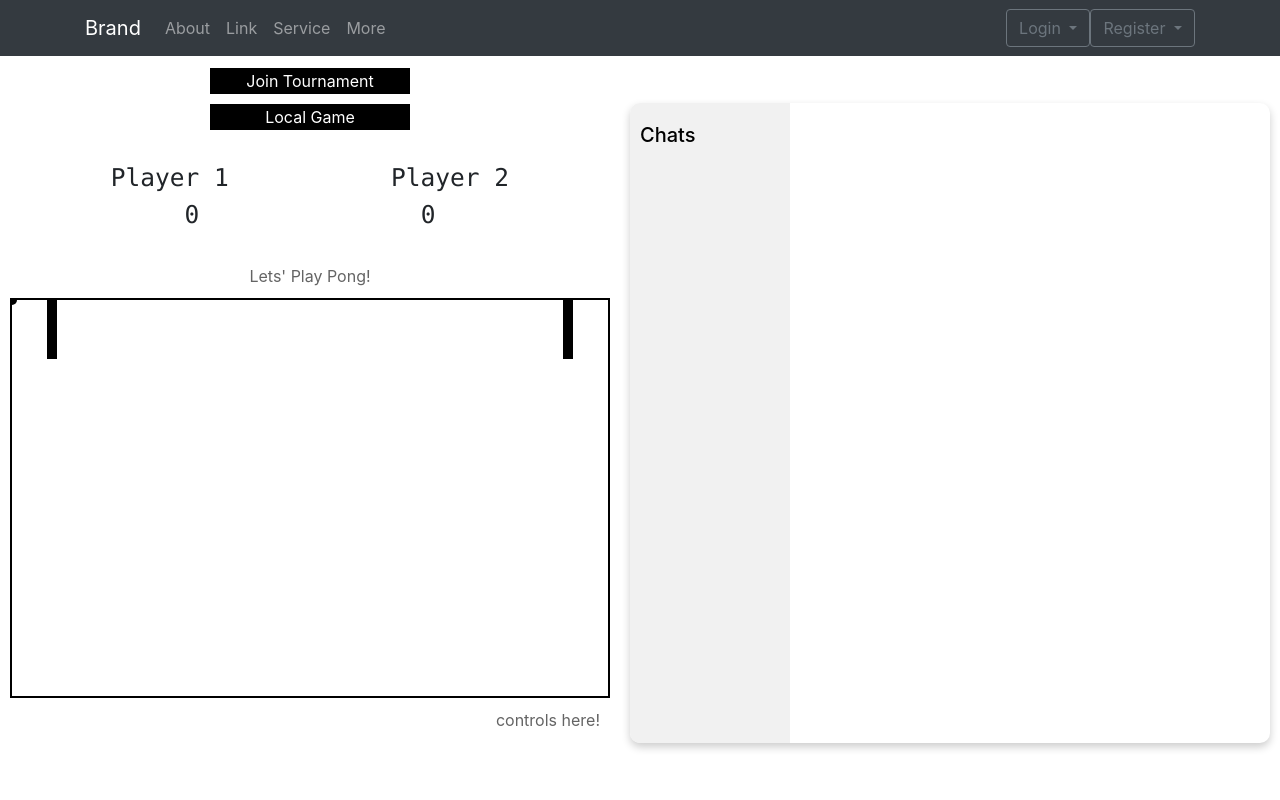
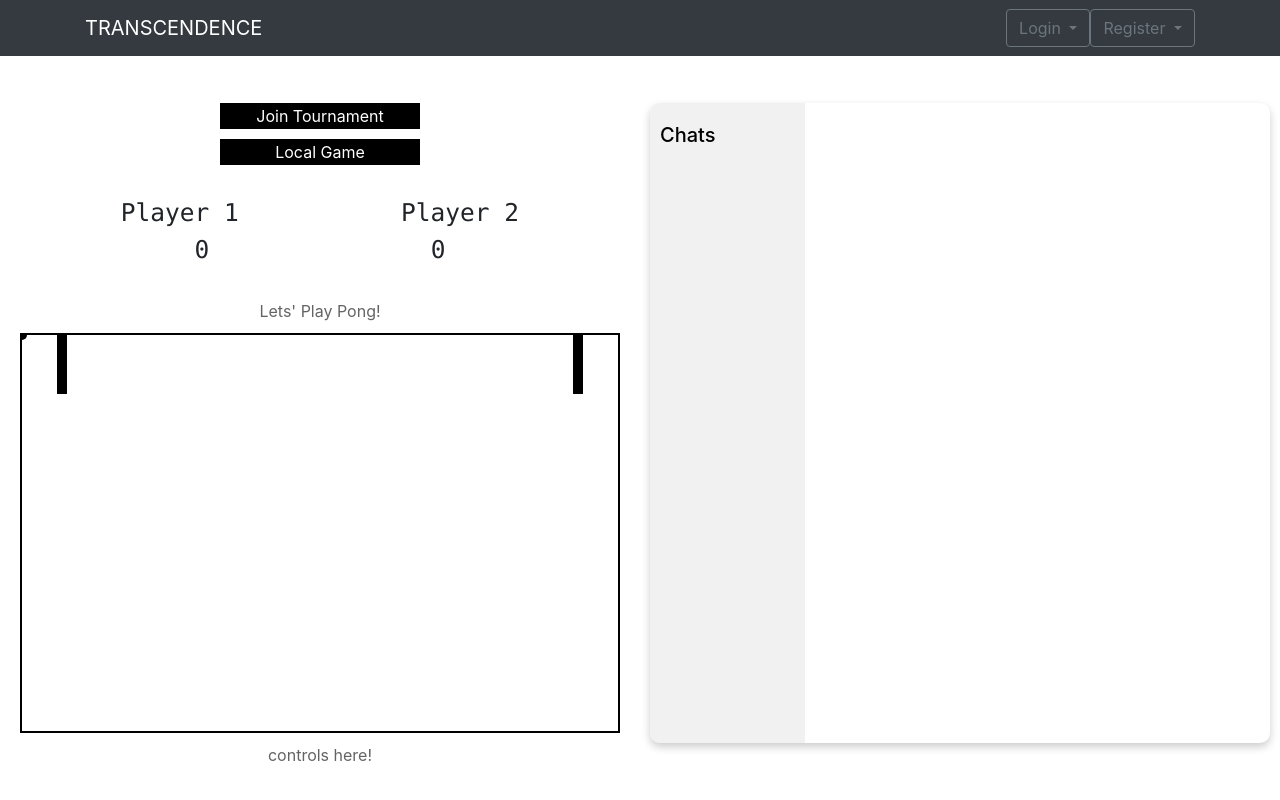
Before and after one commit to JeremyChooCK/Online-Multiplayer-Pong, a Python web app: template django/frontend/templates/index.html in a window 1280 px wide. Run offline with Jinja, Linux system fonts and the light colour scheme; the template is opened without the code that fills it, so the values that code supplies are empty; some libraries are stand-ins or nearby versions.

Commit message:
hahahaha I push first

```diff
--- a/django/chat/consumers.py
+++ b/django/chat/consumers.py
@@ -9,11 +9,11 @@ class ChatConsumer(AsyncWebsocketConsumer): #inherits from AsyncWebsocketConsume
     async def disconnect(self , close_code):
         await self.channel_layer.group_discard(
             self.indivialRoom,
-            self.channel_layer
+            self.channel_name
         )
         await self.channel_layer.group_discard(
             self.allUsersRoom,
-            self.channel_layer
+            self.channel_name
         )
 
     async def receive(self, text_data): # receiving what was typed and sent by ownself. script, user use chatSocket.send. then its own server is receiving its own message and processed it.
--- a/django/frontend/static/css/game.css
+++ b/django/frontend/static/css/game.css
@@ -13,6 +13,7 @@ html, body {
     height: 400px;
     border: 2px solid #000000;
     margin: 10px;
+    align-items: center;
 }
 
 .paddle {
@@ -59,9 +60,10 @@ html, body {
     margin-top: 20px;
 }
 
-#container {
+#game-container {
     display: flex;
     flex-direction: column;
+    align-items: center;
 }
 
 #messageBox {
@@ -91,6 +93,5 @@ html, body {
 #controls {
     color: rgb(100, 100, 100);
     font-size: 16px;
-    text-align: right;
-    margin-right: 20px;
+    text-align: center;
 }
--- a/django/frontend/static/css/style.css
+++ b/django/frontend/static/css/style.css
@@ -167,3 +167,17 @@
   .slider.round:before {
 	border-radius: 50%;
   }
+
+  #profile_setting {
+	width: 50%;
+  }
+
+  #left-container {
+	width: 50%;
+	height: 80%;
+	justify-content: center;
+	align-items: center;
+	margin: 10px;
+	margin-top: 56px;
+
+  }
--- a/django/frontend/static/js/chatPage.js
+++ b/django/frontend/static/js/chatPage.js
@@ -72,7 +72,7 @@ if (userID !== "0" && !friendList.includes(userID)) {
 
 
 // Function to set the onclick for any user in the chat list
-function handleChatTargetClick (chatTarget, userID, username) {
+function handleChatTargetClick (chatTarget, userID) {
   const chatHeader = document.getElementById('chat-header');
   const chatProfileButton = document.getElementById('chat-profile-button');
   const chatInput = document.getElementById('chat-input-container');
@@ -89,7 +89,7 @@ function handleChatTargetClick (chatTarget, userID, username) {
     }
     // Select the new user
     chatTarget.classList.add('selected');
-    chatProfileButton.textContent = username;
+    chatProfileButton.textContent = allUsers[userID];
 
     // Show or hide chat-header (bar above chat messages)
     if (chatProfileButton.textContent.trim() === '') {
@@ -223,7 +223,7 @@ function initializeChatPage() {
         const chatTarget = document.createElement('div');
         addUserToChatList(userID, username, chatTarget);
         // ON CLIICK FOR EACH USER
-        handleChatTargetClick(chatTarget, userID, username);
+        handleChatTargetClick(chatTarget, userID);
         usernamesDiv.appendChild(chatTarget);
       }
     }
@@ -330,7 +330,7 @@ function initializeChatPage() {
 
   // ---------------------------- CHAT PROFILE AND MATCH HISTORY ----------------------------
 
-  const pongGameDiv = document.getElementById('pongGame');
+  const pongGameDiv = document.getElementById('game-container');
   const profileDiv = document.getElementById('profile_settings');
   const profileName = document.getElementById('profile_name');
   const profileEditName = document.getElementById('edit_name');
@@ -341,7 +341,7 @@ function initializeChatPage() {
       profileEditName.style.display = 'none';
     }
     else {
-      pongGameDiv.style.display = 'block'
+      pongGameDiv.style.display = 'flex'
       profileDiv.style.display = 'none';
       profileEditName.style.display = '';
     }
@@ -467,16 +467,6 @@ function initializeChatPage() {
     // Receive request for status
     if (data.purpose === 'requestStatus' && data.senderID && data.message && data.senderName && !blockArray.includes(data.senderID)) {
 
-      // update username if other user change username in their profile
-      if (data.senderName !== allUsers[data.senderID]) {
-        allUsers[data.senderID] = data.senderName;
-        currentUserName = data.senderName;
-        console.log("enter", allUsers[data.senderID], data.senderName)
-        const chatTargetElement = document.getElementById(`chat-target-${data.senderID}`);
-        chatTargetElement.querySelector('p').textContent = data.senderName;
-
-      }
-
       // New user come online
       if (!allUsers.hasOwnProperty(data.senderID)) {
         allUsers[data.senderID] = data.senderName;
@@ -498,6 +488,16 @@ function initializeChatPage() {
           statusIcon.textContent = '🟢';
           showToast(`${data.senderName} is online`, 3000);
         }
+      }
+
+
+      // update username if other user change username in their profile
+      if (data.senderName !== allUsers[data.senderID]) {
+        allUsers[data.senderID] = data.senderName;
+        currentUserName = data.senderName;
+        console.log("enter", allUsers[data.senderID], data.senderName)
+        const chatTargetElement = document.getElementById(`chat-target-${data.senderID}`);
+        chatTargetElement.querySelector('p').textContent = data.senderName;
       }
 
       // update allUsersStatus in to catch the 2 second deta between ping and statusupdate
--- a/django/frontend/static/js/script.js
+++ b/django/frontend/static/js/script.js
@@ -284,7 +284,7 @@ function redirectToOAuthProvider() {
 async function loadProfile(user_id) {
     token = localStorage.getItem("accessToken");
     document.getElementById("profile_settings").style.display = '';
-    document.getElementById("pongGame").style.display = 'none';
+    document.getElementById("game-container").style.display = 'none';
     const userData = await fetchUserData(user_id);
     let wins = 0;
     let losses = 0;
@@ -468,7 +468,7 @@ document.addEventListener('DOMContentLoaded', function () {
 
 document.addEventListener('DOMContentLoaded', function () {
     document.getElementById('profile_pic').addEventListener('click', function() {
-        const pongGameDiv = document.getElementById('pongGame');
+        const pongGameDiv = document.getElementById('game-container');
         const token = localStorage.getItem("accessToken");
         const userid = jwt_decode(token).user_id;
         const currUserName = allUsers[userid];
@@ -478,10 +478,10 @@ document.addEventListener('DOMContentLoaded', function () {
 
         if ((profileDiv.style.display === 'none' || profileName !== currUserName) && profileName !== "pong-bot") {
             loadProfile(userid);
-            profileEditName.style.display = 'block';
+            profileEditName.style.display = '';
         }
         else {
-            pongGameDiv.style.display = 'block'
+            pongGameDiv.style.display = 'flex'
             profileDiv.style.display = 'none';
             profileEditName.style.display = '';
         }
--- a/django/frontend/templates/index.html
+++ b/django/frontend/templates/index.html
@@ -14,17 +14,11 @@
 <body>
     <nav class="navbar navbar-expand-lg navbar-dark bg-dark fixed-top" role="navigation">
         <div class="container">
-            <a class="navbar-brand" href="#">Brand</a>
+            <a class="navbar-brand" href="#">TRANSCENDENCE</a>
             <button class="navbar-toggler border-0" type="button" data-toggle="collapse" data-target="#exCollapsingNavbar">
                 &#9776;
             </button>
             <div class="collapse navbar-collapse" id="exCollapsingNavbar">
-                <ul class="nav navbar-nav">
-                    <li class="nav-item"><a href="#" class="nav-link">About</a></li>
-                    <li class="nav-item"><a href="#" class="nav-link">Link</a></li>
-                    <li class="nav-item"><a href="#" class="nav-link">Service</a></li>
-                    <li class="nav-item"><a href="#" class="nav-link">More</a></li>
-                </ul>
                 <ul class="navbar-nav ml-auto">
                     <li class="nav-item d-flex align-items-center">
                         <span class="navbar-text text-white mr-3" id="welcomeSection">Welcome, <span id="usernameDisplay"></span>!</span>
@@ -93,7 +87,9 @@
             </div>
         </div>
     </nav>
-    <div class="container-fluid rounded bg-white mt-5 mb-5" id="profile_settings" style="display: none;">
+
+    <div id="left-container">
+        <div id="profile_settings" style="display: none; ">
             <div class="row">
                 <div class="col-md-4 border-right">
                     <div class="d-flex flex-column align-items-center text-center p-3 py-5">
@@ -129,7 +125,7 @@
             <div class="row mt-3" id="match_history">
                 <div class="col-md-12">
                     <div> <!-- Wrap the table in a div -->
-                    <table class="table table-bordered w-75" id="match_history_table">
+                        <table class="table table-bordered w-100" id="match_history_table">
                             <thead>
                                 Match History
                             </thead>
@@ -142,8 +138,7 @@
             </div>
             <!-- New table ends here -->
         </div>
-    <div id="container">
-        <div id="container">
+        <div id="game-container">
             <div id="pongbuttons">
                 <button id="joinButton">Join Tournament</button>
                 <button id="localButton">Local Game</button>
@@ -153,7 +148,6 @@
                 <pre><span id="player1Score">0</span>               <span id="player2Score">0</span></pre>
             </div>
             <div id="messageBox">Lets' Play Pong!</div>
-        </div>
             <div id="pongGame">
                 <div id="paddle1" class="paddle"></div>
                 <div id="paddle2" class="paddle"></div>
@@ -161,6 +155,7 @@
             </div>
 
             <div id="controls"> controls here! </div>
+        </div>
     </div>
 
         <!-- Chat Interface -->
@@ -171,10 +166,12 @@
             </div>
             <div class="chat-section d-flex flex-column">
                 <div class="chat-header bg-primary text-white text-center p-3 d-none justify-content-between align-items-center" id="chat-header">
-                <button class="h5 m-0" id="chat-profile-button"></button>
-                <button class="btn btn-success" id="friend-button">Add friend</button>
-                <button class="btn btn-success" id="invite-button">Invite Player to Game</button>
-                <button class="btn btn-danger" id="block-button">Click to Block</button>
+                <button class="btn btn-primary" id="chat-profile-button"></button>
+                <div d-flex flex-row>
+                    <button class="btn btn-warning" style="margin-bottom: 5px;" id="friend-button">Add friend</button>
+                    <button class="btn btn-warning" id="block-button">Click to Block</button>
+                </div>
+                    <button class="btn btn-dark" id="invite-button">Invite Player to Game</button>
                 </div>
                 <!-- Chat messages for each user will be dynamically added here -->
                 <div class="chat-input-container d-none p-3 border-top" id="chat-input-container">
```
Lines whose indentation alone changed are shown as unchanged.
